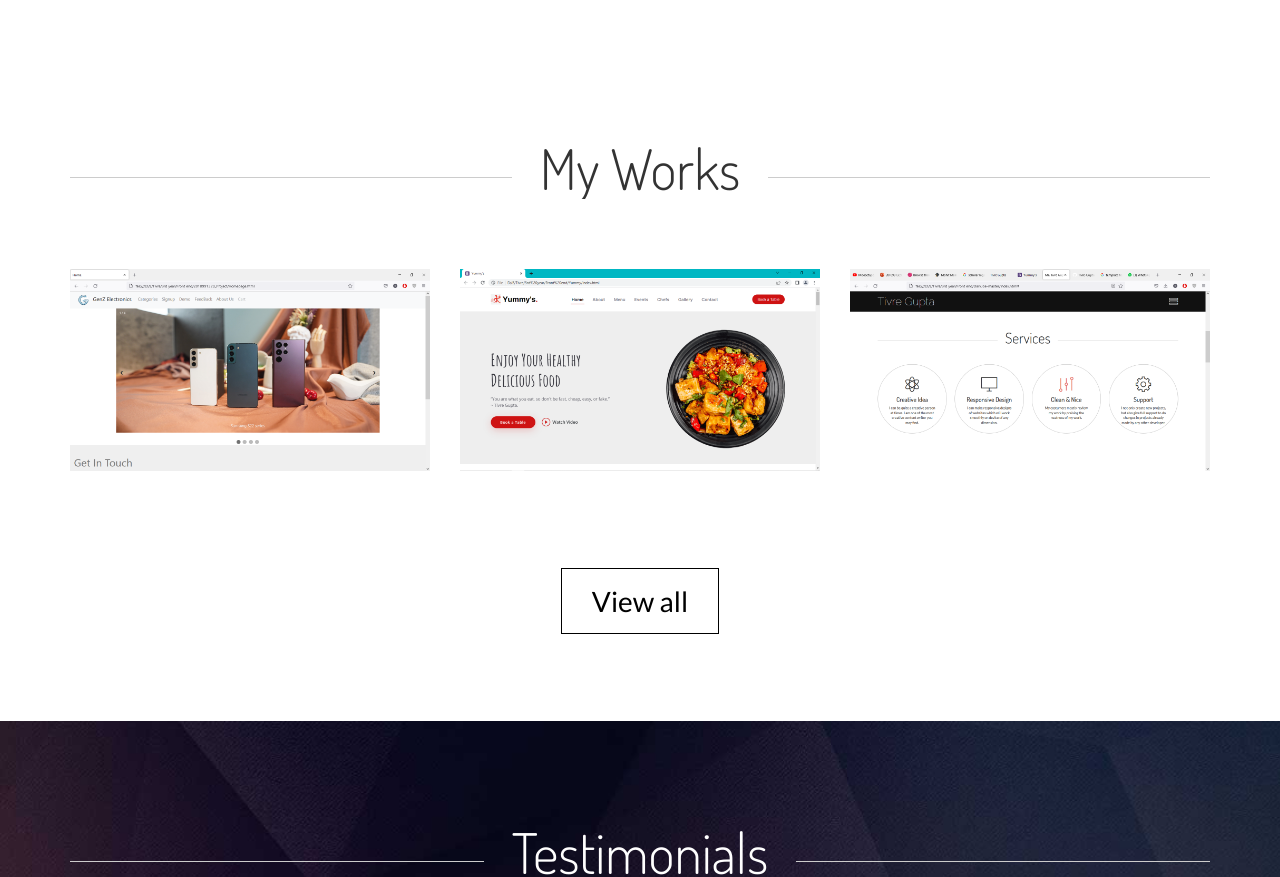
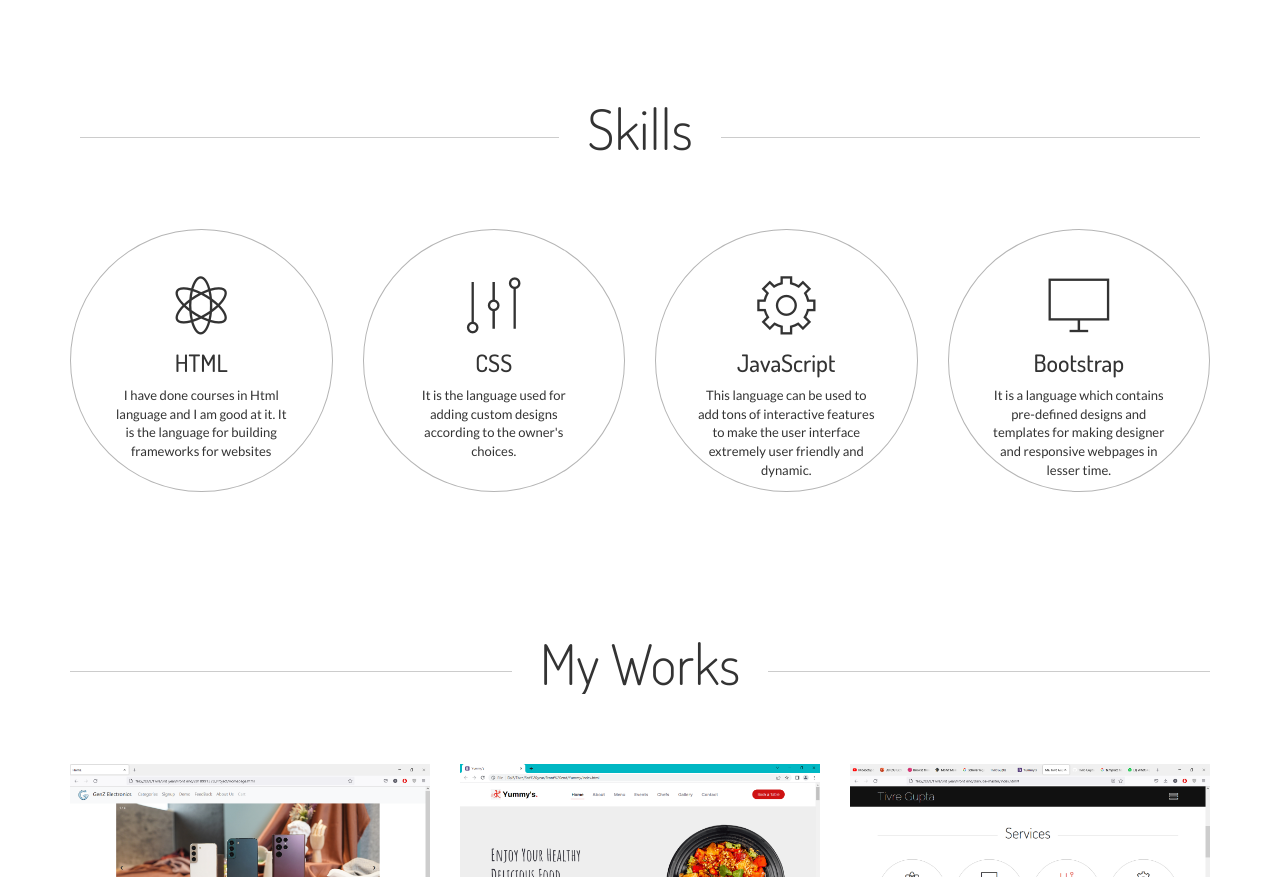
Before and after one commit to Tivre-Gupta/Portfolio, a plain HTML site: page index.html in a window 1280 px wide. Shown: the part 1374-2251 px from the top of the page. Drawn offline with Linux system fonts and the light colour scheme; some packages are replaced by stand-ins of ours.

Commit message:
Add files via upload

```diff
--- a/index.html
+++ b/index.html
@@ -124,6 +124,54 @@
                 </div>
             </div>
         </section><!-- services -->
+
+        <!-- Skills -->
+        <section id="services" class="service-area">
+            <div class="container">
+                <h2 class="block_title">Skills</h2>
+                <div class="row">
+                    <div class="col-md-3 col-sm-6">
+                        <div class="services">
+                            <div class="service-wrap">
+                                <i class="pe-7s-science pe-dj pe-va"></i>
+                                <h3>HTML</h3>
+                                <p>I have done courses in Html language and I am good at it. It is the language for building frameworks for websites</p>
+                            </div>
+                        </div>
+
+                    </div>
+                    <div class="col-md-3 col-sm-6">
+                        <div class="services">
+                            <div class="service-wrap">
+                                <i class="pe-7s-edit pe-dj pe-va"></i>
+                                <h3>CSS</h3>
+                                <p>It is the language used for adding custom designs according to the owner's choices.</p>
+                            </div>
+                        </div>
+                    </div>
+                    <div class="col-md-3 col-sm-6">
+                        <div class="services">
+                            <div class="service-wrap">
+                                <i class="pe-7s-config pe-dj pe-va"></i>
+                                <h3>JavaScript</h3>
+                                <p>This language can be used to add tons of interactive features to make the user interface extremely user friendly and dynamic.</p>
+                            </div>
+                        </div>
+                    </div>
+                    <div class="col-md-3 col-sm-6">
+                        <div class="services">
+                            <div class="service-wrap">
+                                <i class="pe-7s-monitor pe-dj pe-va"></i>
+                                <h3>Bootstrap</h3>
+                                <p>It is a language which contains pre-defined designs and templates for making designer and responsive webpages in lesser time.</p>
+                            </div>
+                        </div>
+                    </div>
+                </div>
+            </div>
+        </section>
+
+        <!-- Skills -->
 
         <!-- Portfolio Area -->
 
```
